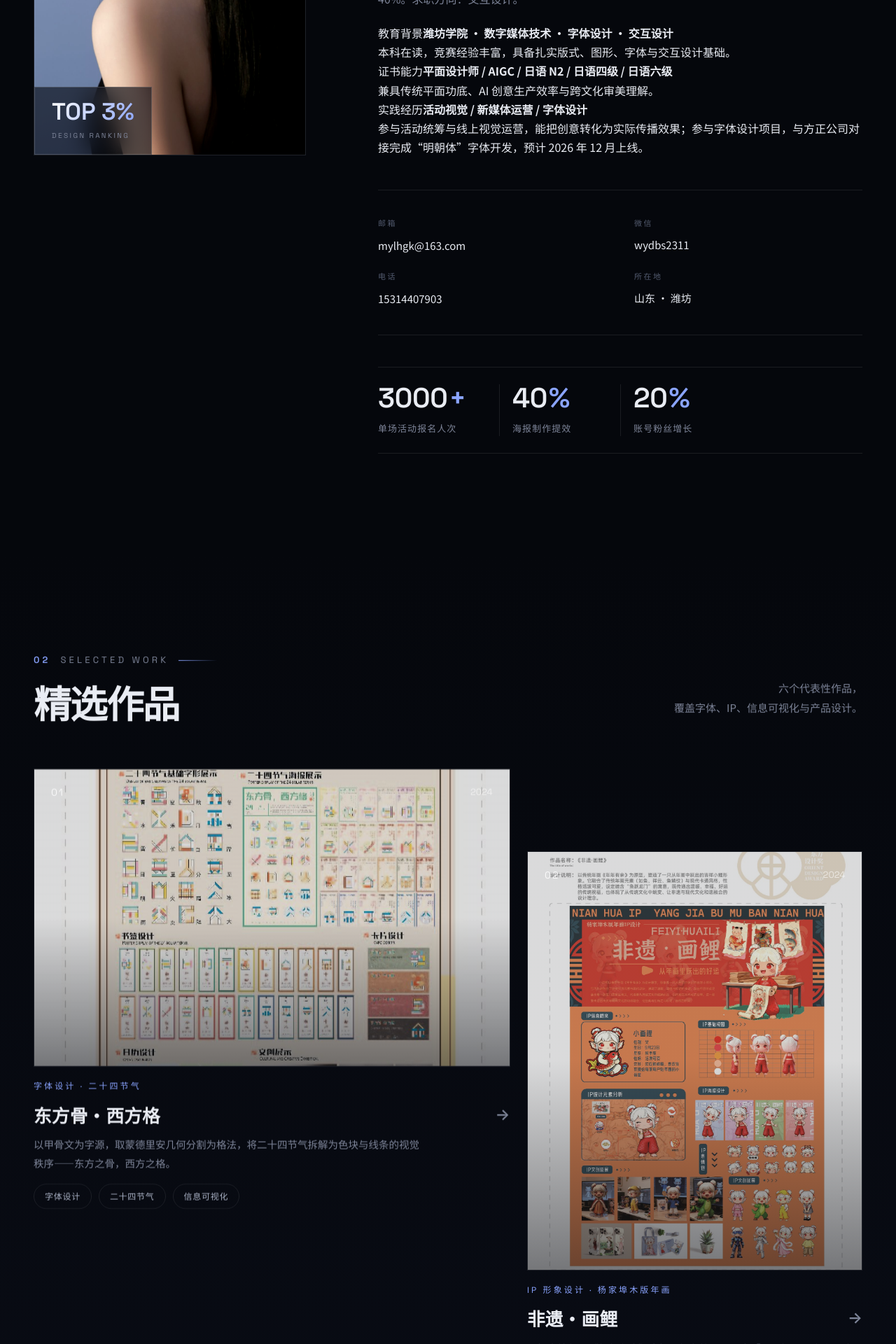
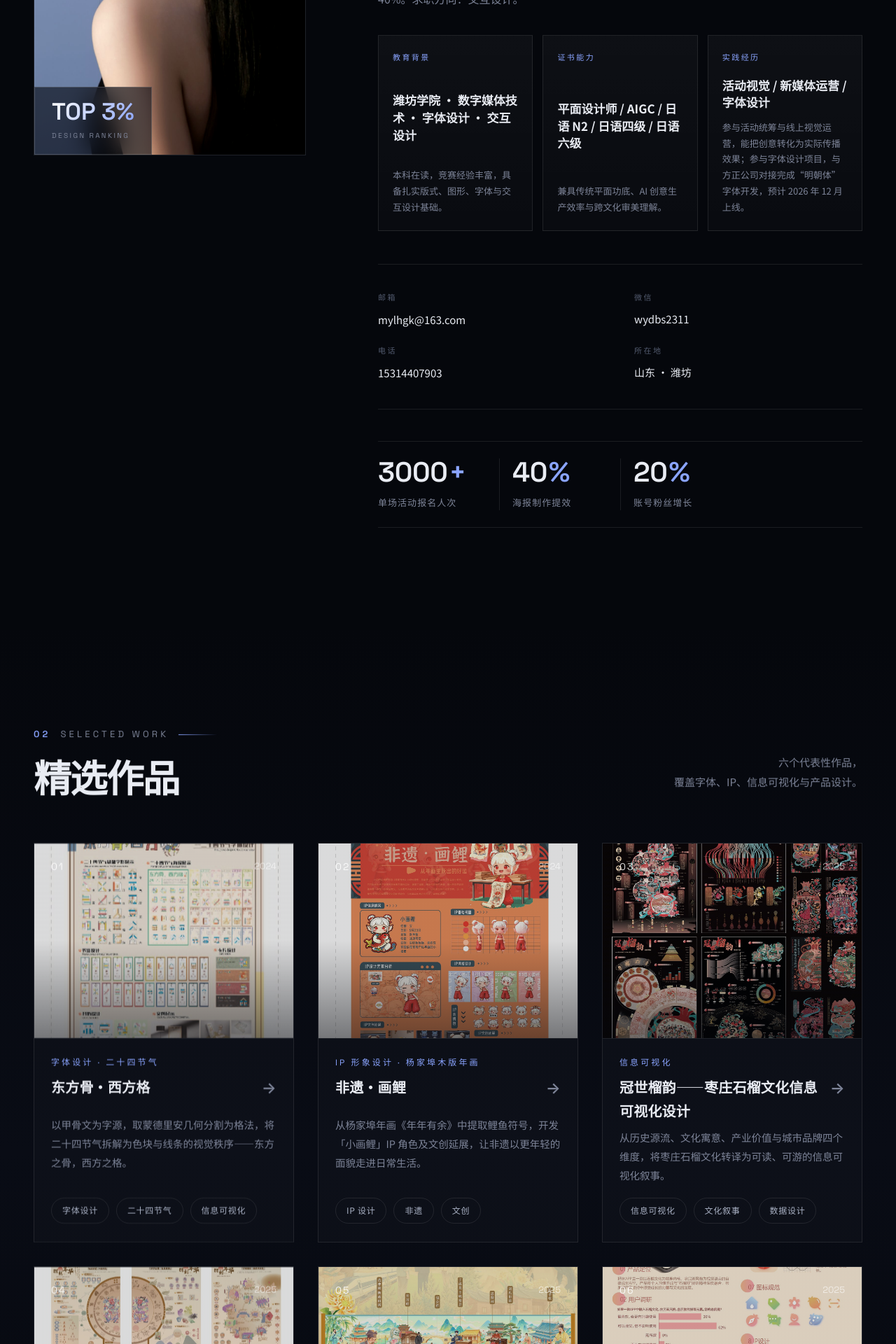
Before and after one commit to myjhkgl-commits/myjhkgl-commits.github.io, a React (Vite) app: page / in a window 1280 px wide. Shown: the part 1420-3340 px from the top of the page at 70% size. Built offline with nearby package versions, Linux system fonts and the light colour scheme.

Commit message:
Refine portfolio layout styles

```diff
--- a/src/index.css
+++ b/src/index.css
@@ -1540,3 +1540,220 @@ body::after {
   .contact__meta { justify-content: flex-start; width: 100%; }
   .contact__row { min-width: calc(50% - 28px); }
 }
+
+
+/* ============================================================
+   Content planning update · about cards + career direction
+   ============================================================ */
+.about__cards {
+  display: grid;
+  grid-template-columns: repeat(3, 1fr);
+  gap: 14px;
+  margin: 38px 0 0;
+}
+
+.about__card {
+  min-height: 168px;
+  padding: 22px 20px;
+  border: 1px solid var(--line);
+  background: linear-gradient(180deg, rgba(255,255,255,.04), rgba(255,255,255,.018));
+  display: flex;
+  flex-direction: column;
+  justify-content: space-between;
+}
+
+.about__card span {
+  font-family: var(--font-display);
+  font-size: 11px;
+  letter-spacing: .22em;
+  color: var(--accent);
+}
+
+.about__card strong {
+  display: block;
+  margin: 18px 0 12px;
+  font-size: 17px;
+  line-height: 1.45;
+  color: var(--text);
+}
+
+.about__card p {
+  color: var(--muted);
+  font-size: 13px;
+  line-height: 1.75;
+}
+
+.direction {
+  overflow: hidden;
+  border-top: 1px solid var(--line);
+  background:
+    radial-gradient(720px 420px at 82% 20%, rgba(138, 164, 255, .11), transparent 66%),
+    linear-gradient(180deg, #070a12 0%, var(--bg) 100%);
+}
+
+.direction__grid {
+  display: grid;
+  grid-template-columns: repeat(4, 1fr);
+  border-top: 1px solid var(--line);
+  border-left: 1px solid var(--line);
+}
+
+.direction__item {
+  min-height: 360px;
+  padding: 34px 30px;
+  border-right: 1px solid var(--line);
+  border-bottom: 1px solid var(--line);
+  background: rgba(255,255,255,.018);
+  transition: transform .5s var(--ease), background .5s var(--ease), border-color .5s var(--ease);
+}
+
+.direction__item:hover {
+  transform: translateY(-8px);
+  background: rgba(255,255,255,.045);
+  border-color: rgba(138,164,255,.36);
+}
+
+.direction__no {
+  display: inline-flex;
+  width: 46px;
+  height: 46px;
+  align-items: center;
+  justify-content: center;
+  border: 1px solid var(--line-strong);
+  border-radius: 50%;
+  font-family: var(--font-display);
+  font-size: 12px;
+  color: var(--accent-bright);
+  margin-bottom: 82px;
+}
+
+.direction__item h3 {
+  font-size: clamp(22px, 1.7vw, 30px);
+  line-height: 1.25;
+  margin-bottom: 18px;
+}
+
+.direction__item p {
+  color: var(--muted);
+  font-size: 14.5px;
+  line-height: 1.85;
+}
+
+@media (max-width: 1100px) {
+  .about__cards,
+  .direction__grid { grid-template-columns: repeat(2, 1fr); }
+  .direction__item { min-height: 280px; }
+  .direction__no { margin-bottom: 54px; }
+}
+
+@media (max-width: 640px) {
+  .about__cards,
+  .direction__grid { grid-template-columns: 1fr; }
+  .about__card { min-height: auto; }
+  .direction__item { min-height: auto; padding: 28px 24px; }
+  .direction__no { margin-bottom: 38px; }
+}
+
+/* ============================================================
+   Work section tidy grid · cleaner portfolio layout
+   ============================================================ */
+.work__grid {
+  grid-template-columns: repeat(3, minmax(0, 1fr));
+  gap: 34px;
+  align-items: stretch;
+}
+
+.work__card,
+.work__card--1,
+.work__card--2,
+.work__card--3,
+.work__card--4,
+.work__card--5,
+.work__card--6 {
+  grid-column: auto;
+  padding-top: 0;
+}
+
+.work__card-inner {
+  height: 100%;
+  display: flex;
+  flex-direction: column;
+  border: 1px solid var(--line);
+  background: rgba(255, 255, 255, .018);
+  transition: border-color .45s var(--ease), background .45s var(--ease), transform .45s var(--ease);
+}
+
+.work__card-inner:hover {
+  transform: translateY(-6px);
+  border-color: rgba(138, 164, 255, .34);
+  background: rgba(255, 255, 255, .034);
+}
+
+.work__media {
+  margin-bottom: 0;
+  border: 0;
+  border-bottom: 1px solid var(--line);
+}
+
+.work__media img,
+.work__card--1 .work__media img,
+.work__card--2 .work__media img,
+.work__card--3 .work__media img,
+.work__card--4 .work__media img,
+.work__card--5 .work__media img,
+.work__card--6 .work__media img {
+  aspect-ratio: 4 / 3;
+  height: auto;
+  object-fit: cover;
+}
+
+.work__info {
+  flex: 1;
+  display: flex;
+  flex-direction: column;
+  padding: 24px 24px 26px;
+}
+
+.work__title {
+  align-items: flex-start;
+  min-height: 2.5em;
+  font-size: clamp(20px, 1.45vw, 26px);
+}
+
+.work__desc {
+  max-width: none;
+  display: -webkit-box;
+  -webkit-line-clamp: 3;
+  line-clamp: 3;
+  -webkit-box-orient: vertical;
+  overflow: hidden;
+}
+
+.work__tags {
+  margin-top: auto;
+  padding-top: 4px;
+}
+
+@media (max-width: 1100px) {
+  .work__grid {
+    grid-template-columns: repeat(2, minmax(0, 1fr));
+    gap: 28px;
+  }
+  .work__card--1 { grid-column: auto; }
+}
+
+@media (max-width: 640px) {
+  .work__grid {
+    grid-template-columns: 1fr;
+    gap: 28px;
+  }
+  .work__media img,
+  .work__card--1 .work__media img,
+  .work__card--2 .work__media img,
+  .work__card--3 .work__media img,
+  .work__card--4 .work__media img,
+  .work__card--5 .work__media img,
+  .work__card--6 .work__media img {
+    aspect-ratio: 16 / 11;
+  }
+}
```
